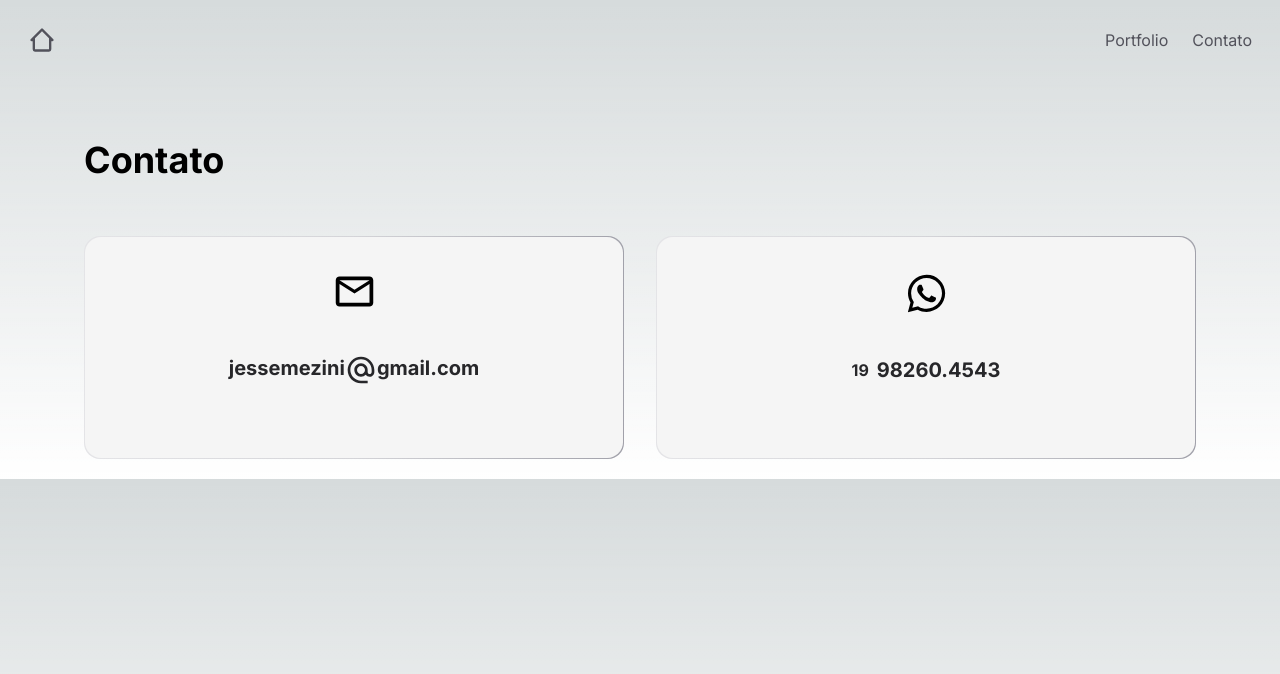
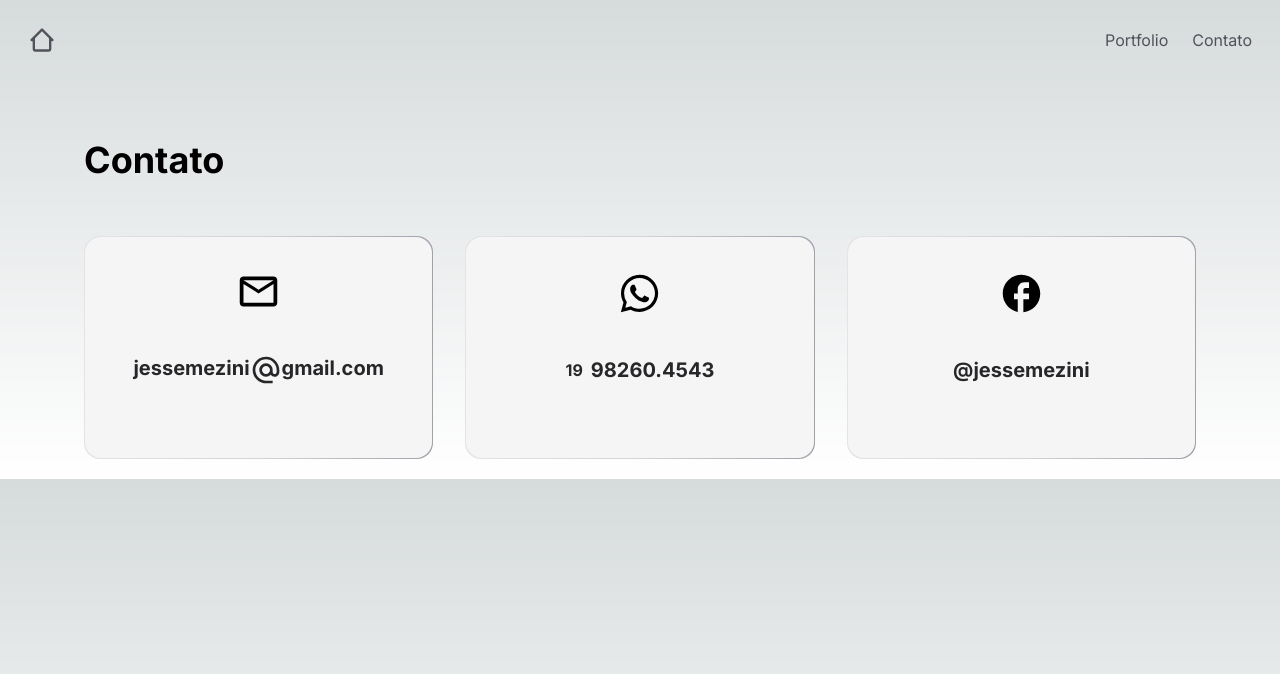
Before and after one commit to jessemezini/jessemezini, a Next.js app: page /contact in a window 1280 px wide. Shown: the top 674 px of the page. Built offline with nearby package versions, Linux system fonts and the light colour scheme.

Commit message:
added facebook

```diff
--- a/app/contact/page.tsx
+++ b/app/contact/page.tsx
@@ -1,5 +1,10 @@
 import Nav from "../components/nav";
-import { MdOutlineEmail, MdAlternateEmail, MdWhatsapp } from "react-icons/md";
+import {
+  MdOutlineEmail,
+  MdAlternateEmail,
+  MdWhatsapp,
+  MdFacebook,
+} from "react-icons/md";
 
 const border =
   "rounded-2xl p-px bg-gradient-to-r from-zinc-200 via-zinc-300 to-zinc-400 dark:from-zinc-700 dark:via-zinc-600 dark:to-zinc-500 hover:dark:from-zinc-600 hover:dark:via-zinc-500 hover:dark:to-zinc-400";
@@ -16,7 +21,7 @@ export default function Contact() {
       <div className="max-w-6xl mx-auto p-5">
         <h1 className="text-4xl mb-14 font-bold">Contato</h1>
 
-        <div className="grid grid-cols-1 gap-8 md:grid-cols-2">
+        <div className="grid grid-cols-1 gap-8 md:grid-cols-3">
           <div className={border}>
             <div className={content}>
               <MdOutlineEmail size="45" />
@@ -36,6 +41,15 @@ export default function Contact() {
               </h2>
             </div>
           </div>
+
+          <div className={border}>
+            <div className={content}>
+              <MdFacebook size="45" />
+              <h2 className={title}>
+                <a href="https://www.facebook.com/jessemezini">@jessemezini</a>
+              </h2>
+            </div>
+          </div>
         </div>
       </div>
     </>
```
